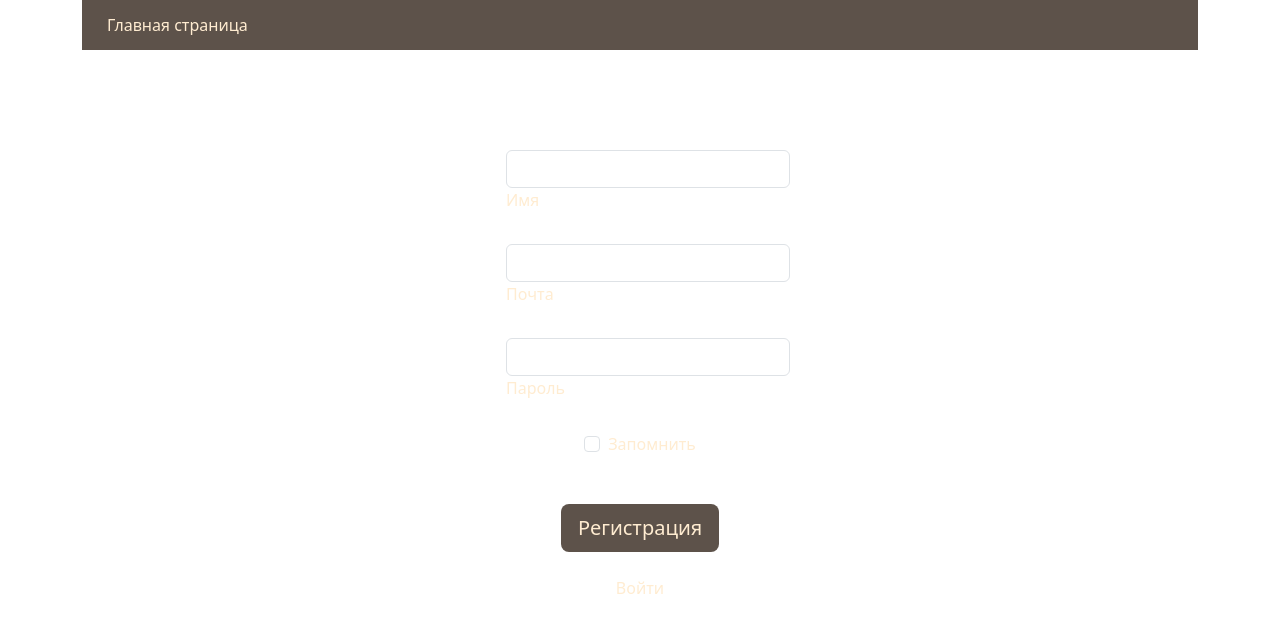
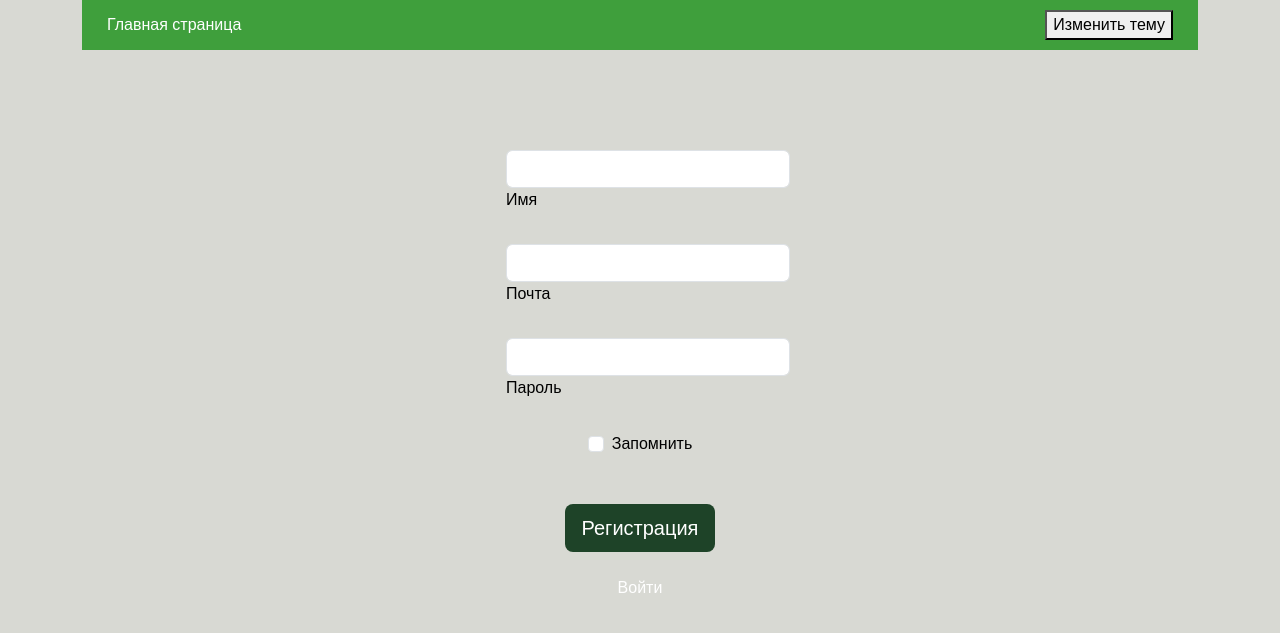
Before and after one commit to AlSilvyl/TDlist, a FastAPI app: page /registration in a window 1280 px wide. Shown: the top 633 px of the page. Run offline with FastAPI, Linux system fonts and the light colour scheme.

Commit message:
внешний вид
добавление изменения темы и общая корректировка оформления

```diff
--- a/templates/index.html
+++ b/templates/index.html
@@ -45,7 +45,7 @@
             {% for i in result %}
             <div class="col-3 book-card">
                 <div class="card">
-                    <a href="/book_card/{{ i.id }}">
+                    <a href="/note/{{ i.id }}">
                         <div class="card-body">
                             <ul class="list-group">
                                 <li class="list-group-item book-title">Название: {{ i.title }}</li>
--- a/templates/profile.html
+++ b/templates/profile.html
@@ -55,6 +55,8 @@
         <br>
         <div class="d-grid gap-5 col-2 mx-auto">
             <a class="btn" href="{{ url_for('switch_account') }}"> Сменить аккаунт </a>
+        </div>
+        <div style='justify-content: space-between; align-items: center; padding: 1px;' class="d-grid gap-5 col-2 mx-auto">
             <button id='themeToggle'>Изменить тему</button>
         </div>
     </div>
--- a/templates/registration.html
+++ b/templates/registration.html
@@ -15,13 +15,18 @@
     </style>
 </head>
 
-<body>
+<body class="light-theme">
     <div class="container">
-        <div style='height:45px; background-color: #483C32e1; display: flex;
+        <div style='height:45px; display: flex;
         justify-content: space-between; align-items: center;
         padding: 25px;' class="header">
             <div class="left">
-                <a href="/"> <span style="color:#FFECD1"> Главная страница </span> </a>
+                <a href="/"> Главная страница </a>
+            </div>
+            <div class="right">
+            <div style='justify-content: space-between; align-items: center;' class="d-grid gap-2 d-md-block mx-auto">
+                <button id='themeToggle'>Изменить тему</button>
+            </div>
             </div>
         </div>
 
@@ -33,7 +38,7 @@
                     <i class="fas fa-user fa-lg me-3 fa-fw"></i>
                     <div data-mdb-input-init class="form-outline flex-fill mb-0">
                         <input type="text" id="name" name="name" class="form-control" required>
-                        <label class="form-label" for="form3Example1c"> <span style="color:#FFECD1"> Имя </span> </label>
+                        <label class="form-label" for="form3Example1c"> Имя </label>
                     </div>
                 </div>
 
@@ -41,7 +46,7 @@
                     <i class="fas fa-envelope fa-lg me-3 fa-fw"></i>
                     <div data-mdb-input-init class="form-outline flex-fill mb-0">
                         <input type="email" id="email" name="email" class="form-control" required>
-                        <label class="form-label" for="form3Example3c"> <span style="color:#FFECD1"> Почта </span> </label>
+                        <label class="form-label" for="form3Example3c"> Почта </label>
                     </div>
                 </div>
 
@@ -49,23 +54,23 @@
                     <i class="fas fa-lock fa-lg me-3 fa-fw"></i>
                     <div data-mdb-input-init class="form-outline flex-fill mb-0">
                         <input type="password" id="password" name="password" class="form-control" required>
-                        <label class="form-label" for="form3Example4c"> <span style="color:#FFECD1"> Пароль </span> </label>
+                        <label class="form-label" for="form3Example4c"> Пароль </label>
                     </div>
                 </div>
 
                 <div class="form-check d-flex justify-content-center mb-5">
                     <input class="form-check-input me-2" name="remember" type="checkbox" id="form2Example3c" />
-                    <label class="form-check-label" for="form2Example3"> <span style="color:#FFECD1"> Запомнить </span> </label>
+                    <label class="form-check-label" for="form2Example3"> Запомнить </label>
                 </div>
 
                 <div style='justify-content:space-around;' class="d-flex mx-4 mb-3 mb-lg-4">
 
-                    <input style="background-color: #483C32e1; color:#FFECD1;" type='submit' data-mdb-button-init data-mdb-ripple-init
+                    <input type='submit' data-mdb-button-init data-mdb-ripple-init
                         class="btn btn-lg" value="Регистрация">
                 </div>
                 <div style='justify-content:space-around;' class="d-flex mx-4 mb-3 mb-lg-4">
 
-                    <a href="/login"> <span style="color:#FFECD1"> Войти </span> </a>
+                    <a href="/login"> Войти </a>
                 </div>
 
             </form>
@@ -74,6 +79,49 @@
 </body>
 
 <style>
+    body {
+    font-family: Monotype Corsiva, sans-serif;
+    transition: background-color 0.7s ease;
+}
+
+body.light-theme {
+    background-color: #D8D9D3;
+    color: #000000;
+}
+
+body.dark-theme {
+    background-color: #222629;
+    color: #ffffff;
+}
+
+.header {
+    background-color: #3F9F3C;
+}
+
+.btn {
+    background-color: #1E4328;
+    color: white;
+}
+
+.card {
+    background-color: #2E7925;
+}
+
+body.dark-theme .header {
+    background-color: #317C2D;
+}
+
+body.dark-theme .btn {
+    background-color: #54A065;
+    color: black;
+}
+
+body.dark-theme .card {
+    background-color: #257953;
+}
+
+
+
 </style>
 
 <script>
@@ -95,6 +143,16 @@
             }, false)
         })
     })()
+
+    document.getElementById('themeToggle').addEventListener('click', function() {
+        const currentTheme = document.body.className;
+        if (currentTheme === 'light-theme') {
+        document.body.className = 'dark-theme';
+        } else {
+        document.body.className = 'light-theme';
+        }
+    });
+
 </script>
 
 </html>
```
Also changed, not shown: templates/advt.html (+65 -9 lines), templates/login.html (+69 -10 lines), templates/note.html (+58 -10 lines).
